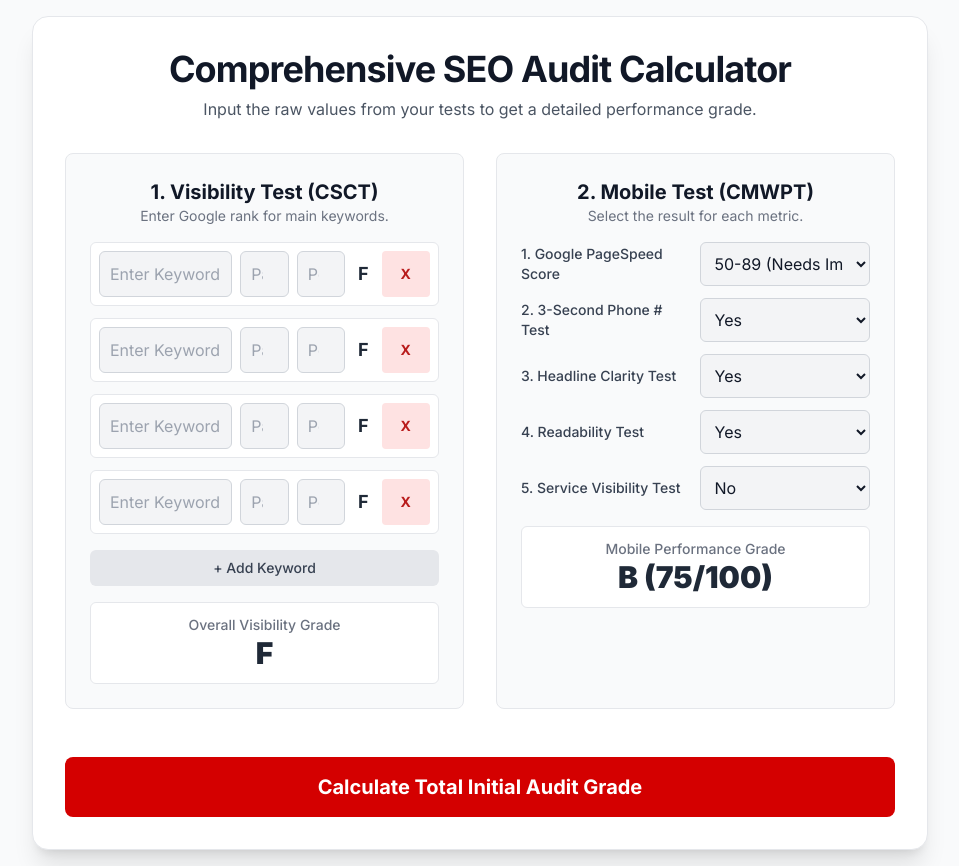
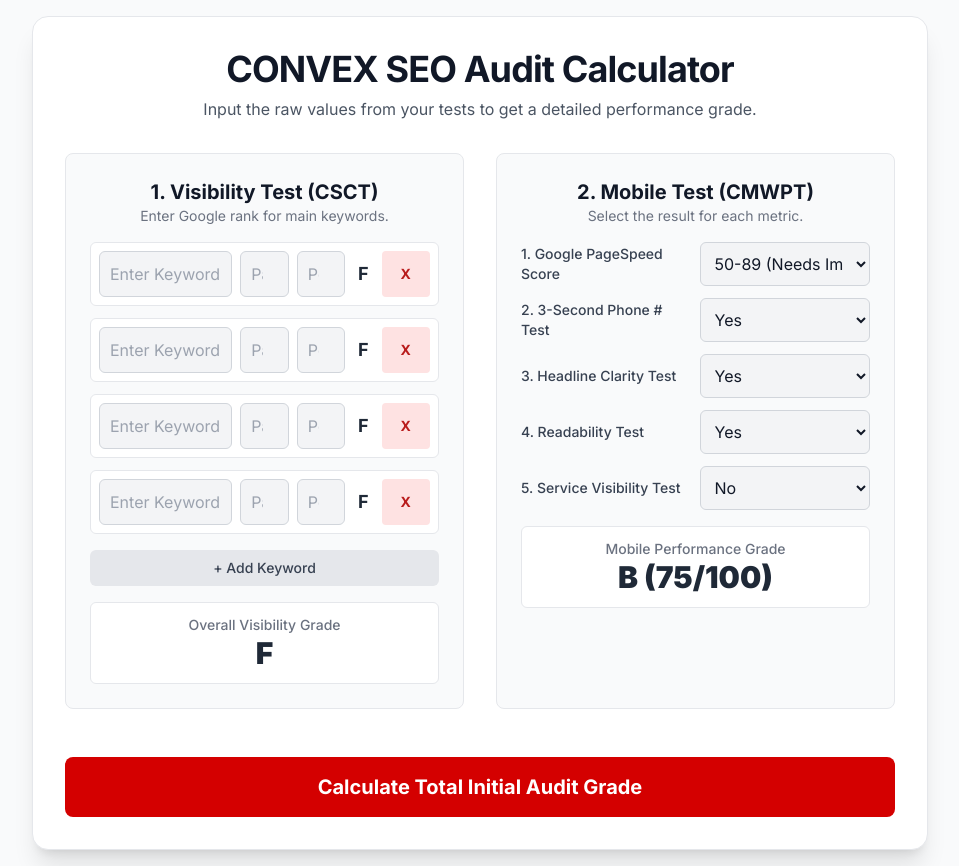
Before and after one commit to mbconvex/seo-intial-audit-calculator, a plain HTML site: page index.html in a window 1280 px wide. Shown: the whole page, without its empty margins (160-1119 px from the left). Drawn offline with nearby package versions, Linux system fonts and the light colour scheme.

Commit message:
Update index.html

```diff
--- a/index.html
+++ b/index.html
@@ -60,7 +60,7 @@
     <div class="w-full max-w-4xl bg-white rounded-2xl shadow-xl p-8 space-y-8 border border-gray-200">
         <!-- Header -->
         <div class="text-center">
-            <h1 class="text-4xl font-bold text-gray-900 tracking-tight">Comprehensive SEO Audit Calculator</h1>
+            <h1 class="text-4xl font-bold text-gray-900 tracking-tight">CONVEX SEO Audit Calculator</h1>
             <p class="text-gray-600 mt-2">Input the raw values from your tests to get a detailed performance grade.</p>
         </div>
 
```
